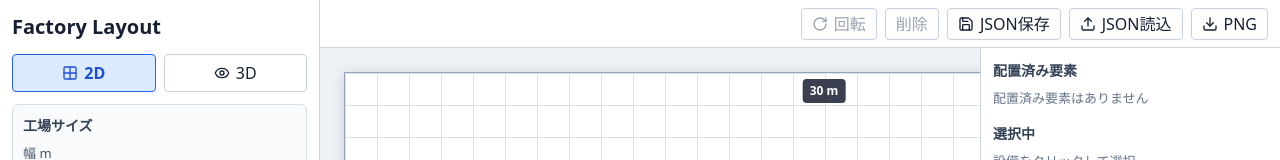
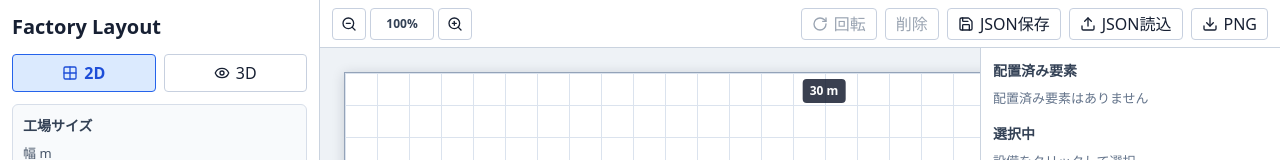
Before and after one commit to PlugBits/factory-layout, a React (Vite) app: page / in a window 1280 px wide. Shown: the top 160 px of the page. Built offline with nearby package versions, Linux system fonts and the light colour scheme.

Commit message:
Add 2D zoom controls

```diff
--- a/src/App.tsx
+++ b/src/App.tsx
@@ -1,5 +1,5 @@
 import { useEffect, useMemo, useRef, useState } from "react";
-import { Box, Download, Eye, Grid2X2, RotateCw, Save, Upload } from "lucide-react";
+import { Box, Download, Eye, Grid2X2, RotateCw, Save, Upload, ZoomIn, ZoomOut } from "lucide-react";
 import { toPng } from "html-to-image";
 import * as THREE from "three";
 import { OrbitControls } from "three/examples/jsm/controls/OrbitControls.js";
@@ -121,11 +121,13 @@ function App() {
   const [selectedTemplateId, setSelectedTemplateId] = useState(templates[0].id);
   const [items, setItems] = useState<LayoutItem[]>([]);
   const [selectedId, setSelectedId] = useState<string | null>(null);
+  const [zoom, setZoom] = useState(1);
   const [drag, setDrag] = useState<{ id: string; dx: number; dy: number } | null>(null);
   const boardRef = useRef<HTMLDivElement | null>(null);
   const fileRef = useRef<HTMLInputElement | null>(null);
 
-  const pxPerMeter = useMemo(() => Math.max(22, Math.min(52, 960 / factory.width)), [factory.width]);
+  const basePxPerMeter = useMemo(() => Math.max(22, Math.min(52, 960 / factory.width)), [factory.width]);
+  const pxPerMeter = basePxPerMeter * zoom;
   const selectedItem = items.find((item) => item.id === selectedId) ?? null;
   const selectedTemplate = templates.find((template) => template.id === selectedTemplateId) ?? templates[0];
 
@@ -187,6 +189,10 @@ function App() {
     if (!selectedItem) return;
     const next = ((selectedItem.rotation + 90) % 360) as LayoutItem["rotation"];
     updateItem(selectedItem.id, { rotation: next });
+  };
+
+  const changeZoom = (delta: number) => {
+    setZoom((current) => clamp(Number((current + delta).toFixed(2)), 0.5, 2.5));
   };
 
   const startDrag = (event: React.PointerEvent, item: LayoutItem) => {
@@ -276,6 +282,13 @@ function App() {
 
       <main className="workspace">
         <header className="topbar">
+          {viewMode === "2d" ? (
+            <div className="zoom-controls">
+              <button onClick={() => changeZoom(-0.1)} disabled={zoom <= 0.5} aria-label="ズームアウト"><ZoomOut size={16} /></button>
+              <button className="zoom-value" onClick={() => setZoom(1)}>{Math.round(zoom * 100)}%</button>
+              <button onClick={() => changeZoom(0.1)} disabled={zoom >= 2.5} aria-label="ズームイン"><ZoomIn size={16} /></button>
+            </div>
+          ) : null}
           {viewMode === "3d" ? (
             <div className="orbit-toggle">
               <button className={orbitTargetMode === "factory" ? "active" : ""} onClick={() => setOrbitTargetMode("factory")}>全体中心</button>
@@ -568,6 +581,10 @@ function snap(value: number, grid: number) {
   return Number((Math.round(value / grid) * grid).toFixed(3));
 }
 
+function clamp(value: number, min: number, max: number) {
+  return Math.max(min, Math.min(max, value));
+}
+
 function getArrowMovement(code: string) {
   if (code === "ArrowLeft") return { dx: -1, dy: 0 };
   if (code === "ArrowRight") return { dx: 1, dy: 0 };
--- a/src/styles.css
+++ b/src/styles.css
@@ -201,6 +201,24 @@ select {
   background: #dbeafe;
   color: #1d4ed8;
   font-weight: 800;
+}
+
+.zoom-controls {
+  display: inline-grid;
+  grid-template-columns: 34px 64px 34px;
+  gap: 4px;
+  margin-right: auto;
+}
+
+.zoom-controls button {
+  border-radius: 4px;
+  padding: 5px 8px;
+}
+
+.zoom-controls .zoom-value {
+  color: #334155;
+  font-size: 12px;
+  font-weight: 900;
 }
 
 .topbar button.view-button.active {
```
